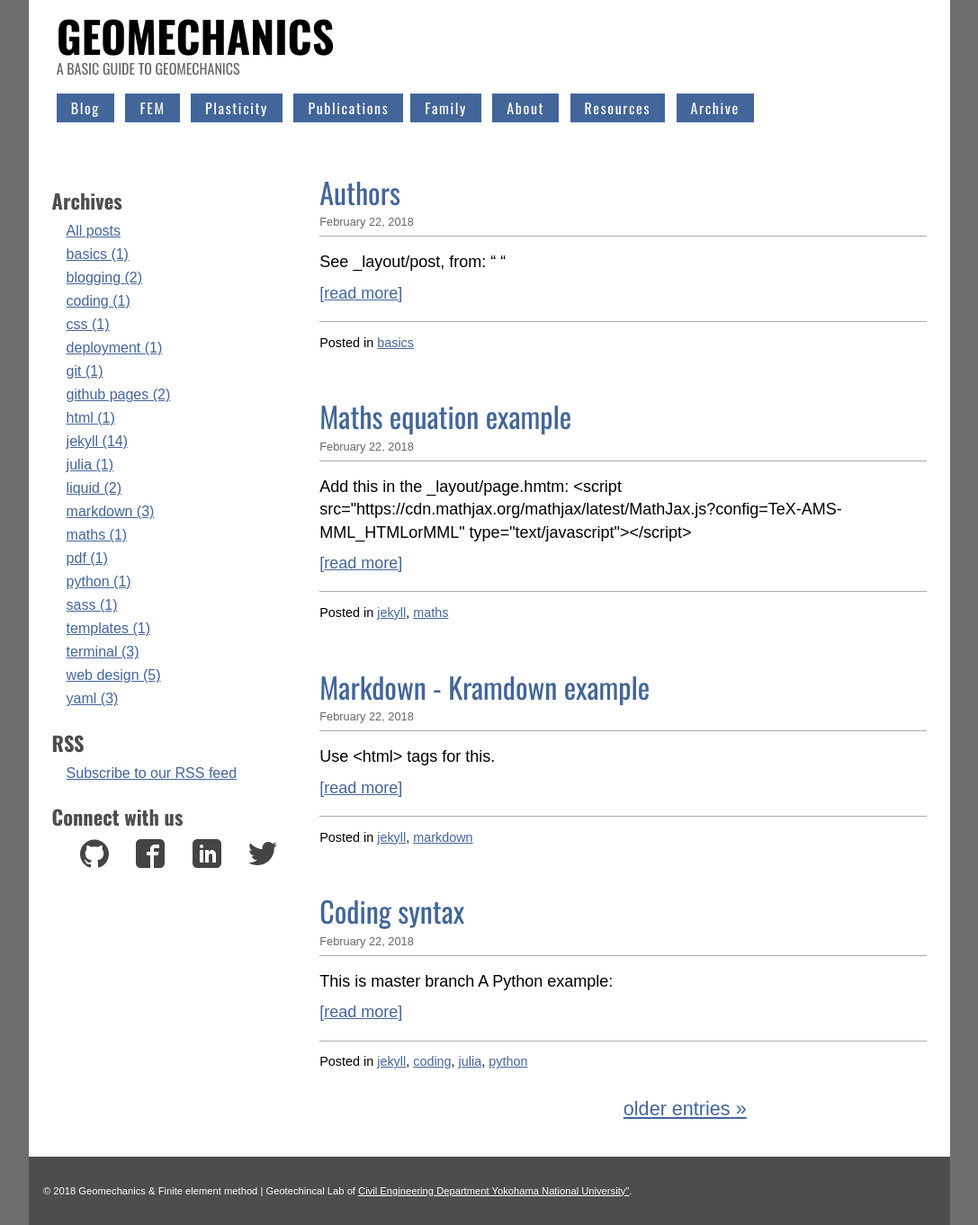
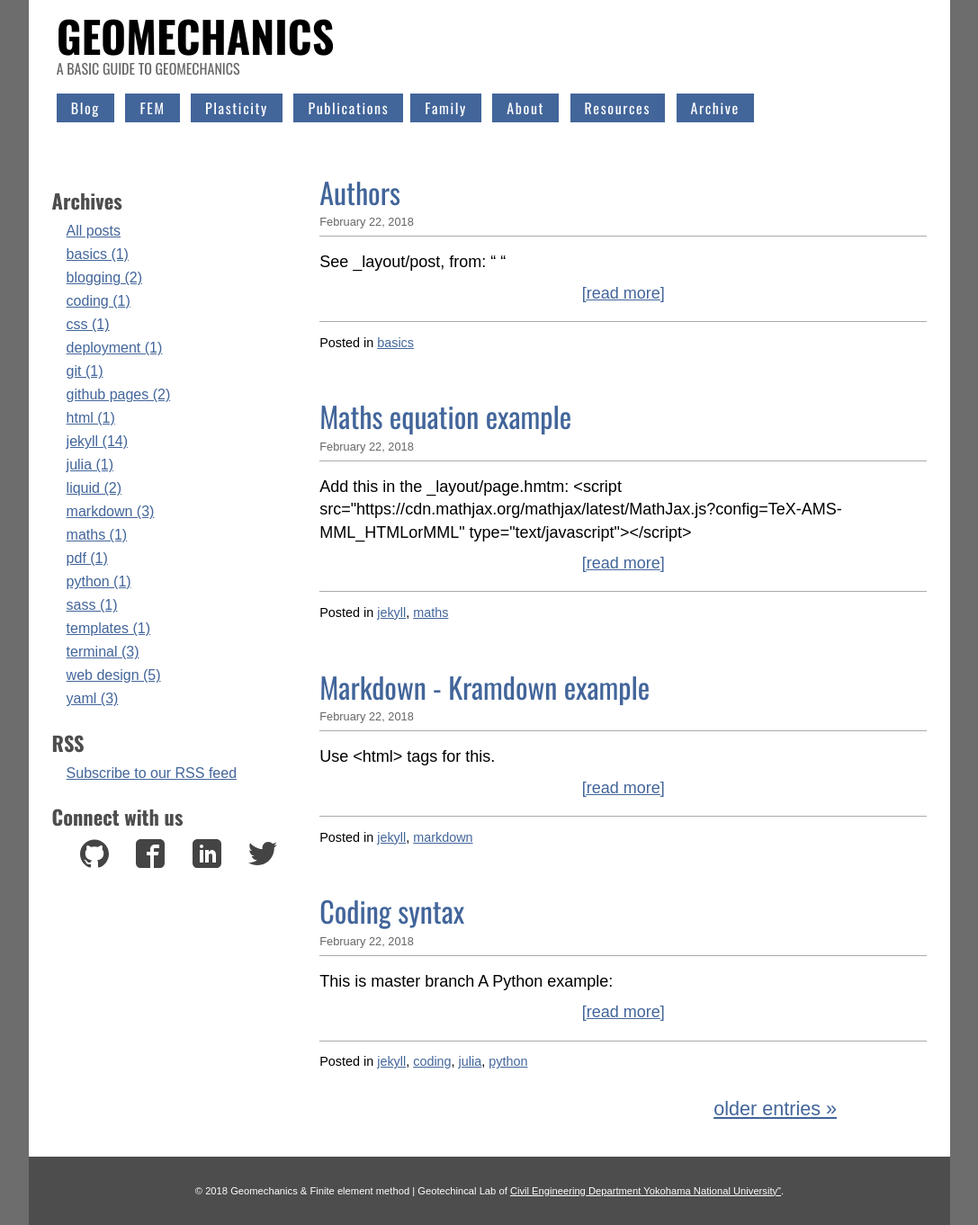
Before and after one commit to quangvunp/geomechanics, a Jekyll site: the page built from index.html, in a window 1280 px wide. Shown: the whole page at 90% size, without its empty margins (96-1183 px from the left). Built offline with Jekyll 4.4.1, drawn with Linux system fonts in a browser that asks for light colours; the list of posts is cut into pages by our own code.

Commit message:
Update main.css

```diff
--- a/css/main.css
+++ b/css/main.css
@@ -413,7 +413,7 @@ article time {
 }
 a.more {
 	display: block;
-	text-align: justify;
+	text-align: center;
 }
 a.more:before {
 	content: '[';
@@ -494,7 +494,7 @@ dd {
 .nextLink {
 	float: right;
 	width: 50%;
-	text-align: ;
+	text-align: center ;
 }
 .previous:before {
 	content: '\00ab\00a0';
@@ -614,7 +614,7 @@ aside li {
 	color: white;
 }
 .top-link {
-	text-align: justify;
+	text-align: center;
 	margin-bottom: 2em;
 }
 .top-link:before {
@@ -654,7 +654,7 @@ nav li a {
 	padding: .5em 0;
 	display: block;
 	max-width: 5em;
-	text-align: justify;
+	text-align: center;
 	max-width: 100%;
 	width:100%;
 }
@@ -666,7 +666,7 @@ nav li a:hover {
 	display: block;
 	background: #42659A;
 	font: 0.8em 'Oswald', 'Helvetica Narrow', Arial, sans-serif;
-	text-align: justify;
+	text-align: center;
 	letter-spacing: 0.1em;
 	color: white;
 	padding: .5em 0;
@@ -791,7 +791,7 @@ a.more {
    main footer styles
 -----------------------------------------------------*/
 .legal {
-	text-align: justify;
+	text-align: center;
 }
 }
 
```
